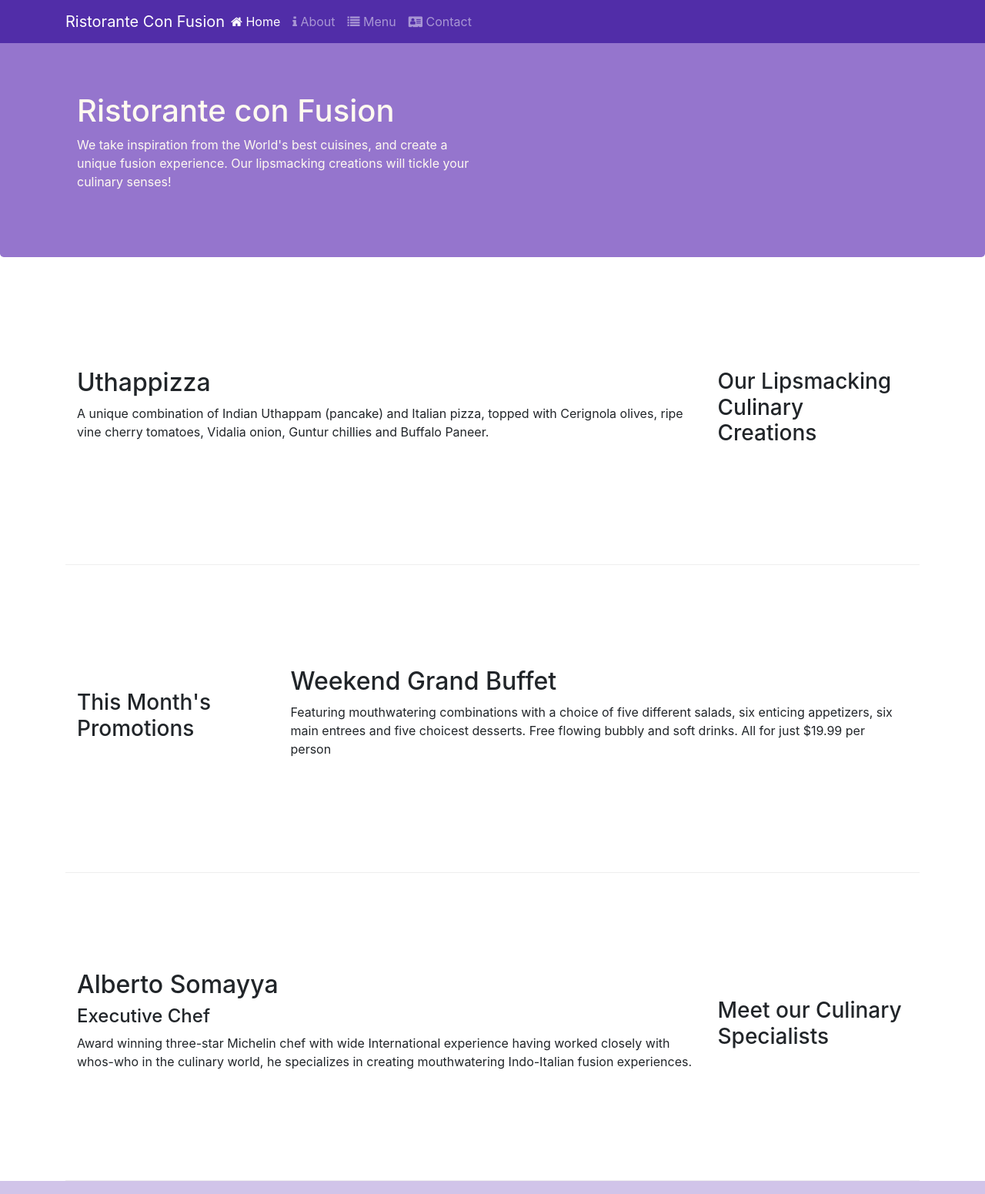
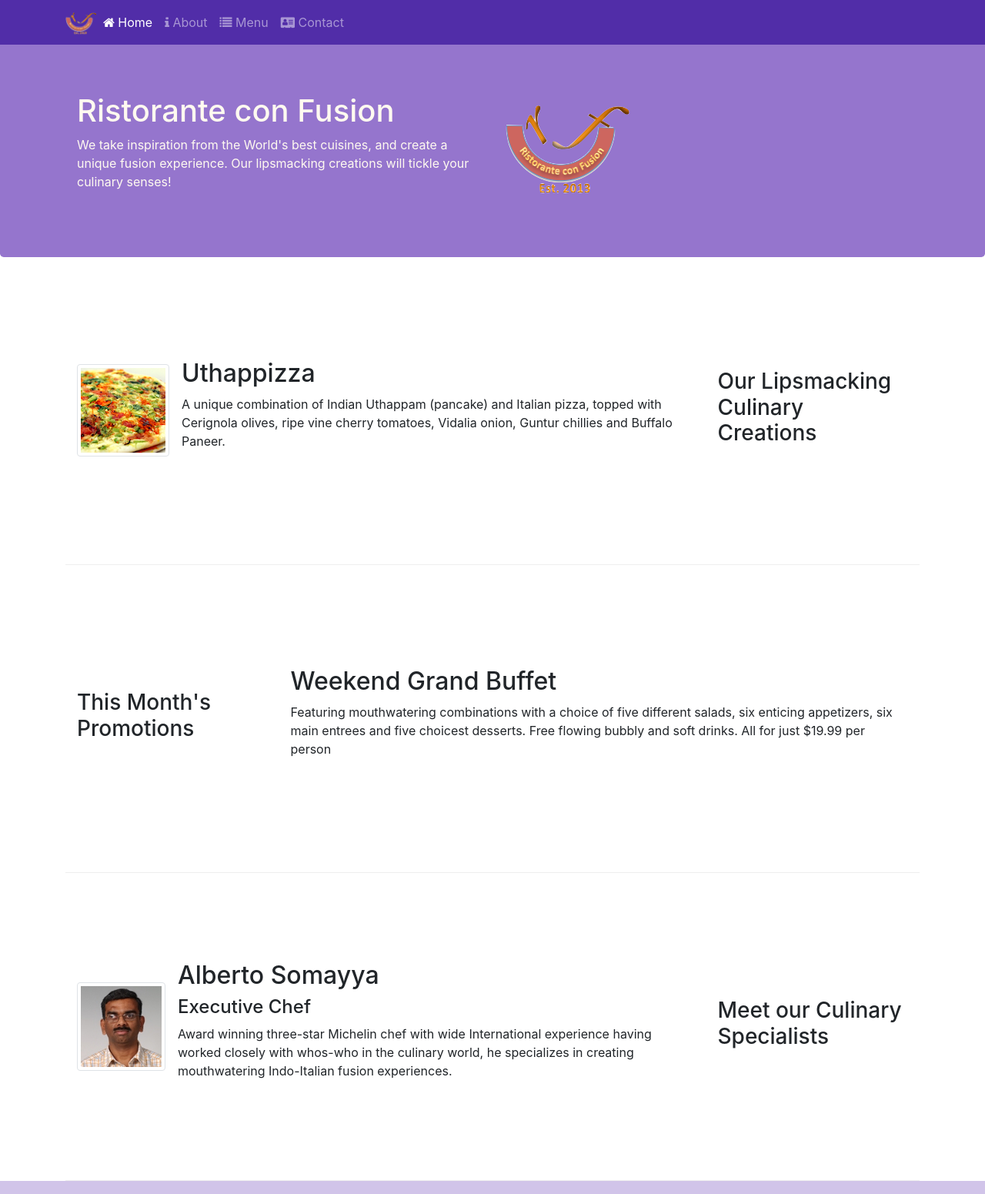
Before and after one commit to Abel-Slk/restaurant-app-bootstrap, a website: page index.html in a window 1280 px wide. Shown: the top 1551 px of the page at 77% size. Drawn offline with nearby package versions, Linux system fonts and the light colour scheme.

Commit message:
Images and Media

```diff
--- a/index.html
+++ b/index.html
@@ -33,7 +33,7 @@
             </button>
             <!-- note: we're not specifying for which screen sizes this navbar-toggler button should appear - but it automatically appears only for xs sizes (width < 576px)! I guess this is Bootstrap's "mobile first" stuff - they've just built in the xs size setting into some class already (prob navbar-toggler) -->
 
-            <a class="navbar-brand mr-auto" href="#">Ristorante Con Fusion</a>
+            <a class="navbar-brand mr-auto" href="#"><img src="img/logo.png" height="30" width="41"></a> <!-- so he rescales here the img himself... but then, it was just 167x123 originally - so even if it's inefficient in general, here it wouldn't matter much I guess-->
             <!-- brand is ex for your company name or logo; we'll just use it to get to the top of the home page -->
             <!-- mr-auto is here for the same reason as in ul - and it'll become active if the ul gets collapsed -->
             <!-- we're not including this <a> inside the ul cause we want the brand to never collapse, ie even on xs screens (unlike the ul) -->
@@ -70,7 +70,8 @@
                     <h1>Ristorante con Fusion</h1>
                     <p>We take inspiration from the World's best cuisines, and create a unique fusion experience. Our lipsmacking creations will tickle your culinary senses!</p>
                 </div>
-                <div class="col-12 col-sm"><!--now for extra small sizes the content of this div will be STACKED BELOW the div above (cause they both need to occupy the whole 12 columns), and on small and above it'll occupy the LEFTOVER AMOUNT of columns in the row-->
+                <div class="col-12 col-sm align-self-center">
+                    <img src="img/logo.png" class="img-fluid">
                 </div>
             </div>
         </div>
@@ -78,15 +79,18 @@
 
     <div class="container">
         <div class="row row-content align-items-center">
-            <div class="col-12 col-sm-4 order-sm-last col-md-3"> <!--for extra small occupy the entire row, for small occupy 4 columns, for medium (and above, cause no more classes are present) occupy 3 columns-->
-
-            <!--and just to position elements in a more interesting way, we'll switch the order of divs inside this row and in the 3rd row (without doing it in the 2nd row)-->
+            <div class="col-12 col-sm-4 col-md-3 order-sm-last">
                 <h3>Our Lipsmacking Culinary Creations</h3>
             </div>
-            <div class="col col-sm order-sm-first col-md"> <!--just col, so that for extra small screen sizes it'd be STACKED BELOW the div above; col-sm, so that for small it'd take the LEFTOVER amount of cols (12-4=8); col-md, so that for med and above it'd take the remaining 12-3=9 cols
-            NOTE: pretty much all of "col col-sm col-md" means "tuse the cols remaining after the div above is placed" - it's just that for extra small sizes all 12 are already taken, so the 2nd div gets stack below. But the general idea is that when we don't specify the NUMBER we're letting it take the REMAINING space. (I wonder though wouldn't just "col" be enough? Mb it would, but perhaps col-sm and col-md are added just for consistency - to directly correspond to classes in the first div. And this way we can later easily change any such pair of classes if we'll want to!) -->
-                <h2>Uthappizza</h2>
-                <p class="d-none d-sm-block">A unique combination of Indian Uthappam (pancake) and Italian pizza, topped with Cerignola olives, ripe vine cherry tomatoes, Vidalia onion, Guntur chillies and Buffalo Paneer.</p>
+            <div class="col col-sm col-md order-sm-first">
+                <div class="media"> <!-- for a media object -->
+                    <img class="d-flex mr-3 img-thumbnail align-self-center" src="img/uthappizza.png" alt="uthappizza"> <!-- in order to use an image in a media object, we need to apply some additional flex related classes here, so I apply the d-flex (W3: To create a flexbox container and to transform direct children into flex items, use the d-flex class). And then mr-3 (margin right 3). That gives sufficient margin to the right of this image, so that the description is slightly set apart from the image in the web page. (And if we were positioning the img to the right side, we would've used ml-3 - but then we'd also have to place the img code below the media-body div code) -->
+
+                    <div class="media-body">
+                        <h2 class="mt-0">Uthappizza</h2> <!-- margin top 0 - so This title will be aligned to the top of this particular media object here (though I don't see any changes from adding or removing it!) -->
+                        <p class="d-none d-sm-block">A unique combination of Indian Uthappam (pancake) and Italian pizza, topped with Cerignola olives, ripe vine cherry tomatoes, Vidalia onion, Guntur chillies and Buffalo Paneer.</p>
+                    </div>
+                </div>
             </div>
         </div>
 
@@ -102,13 +106,19 @@
         </div>
 
         <div class="row row-content align-items-center">
-            <div class="col-12 col-sm-4 order-sm-last col-md-3">
+            <div class="col-12 col-sm-4 col-md-3 order-sm-last">
                 <h3>Meet our Culinary Specialists</h3>
             </div>
-            <div class="col col-sm order-sm-first col-md">
-                <h2>Alberto Somayya</h2>
-                <h4>Executive Chef</h4>
-                <p class="d-none d-sm-block">Award winning three-star Michelin chef with wide International experience having worked closely with whos-who in the culinary world, he specializes in creating mouthwatering Indo-Italian fusion experiences. </p>
+            <div class="col col-sm col-md order-sm-first">
+                <div class="media">
+                    <img class="d-flex mr-3 img-thumbnail align-self-center" src="img/alberto.png" alt="alberto">
+
+                    <div class="media-body">
+                        <h2 class="mt-0">Alberto Somayya</h2>
+                        <h4>Executive Chef</h4>
+                        <p class="d-none d-sm-block">Award winning three-star Michelin chef with wide International experience having worked closely with whos-who in the culinary world, he specializes in creating mouthwatering Indo-Italian fusion experiences. </p>
+                    </div>
+                </div>
             </div>
         </div>
     </div>
```
Also changed, not shown: aboutus.html (+6 -5 lines), contactus.html (+3 -2 lines), img/alberto.png (added), img/buffet.png (added), img/logo.png (added), img/uthappizza.png (added).
